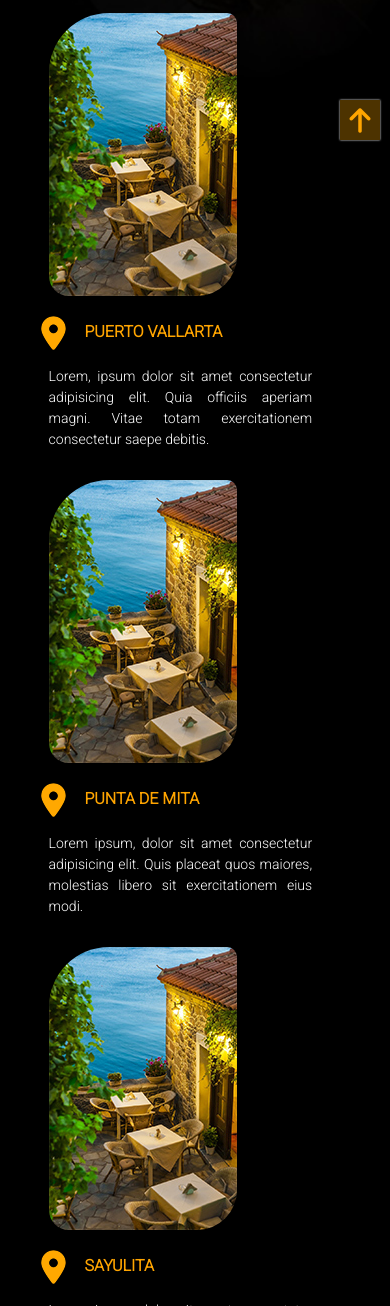
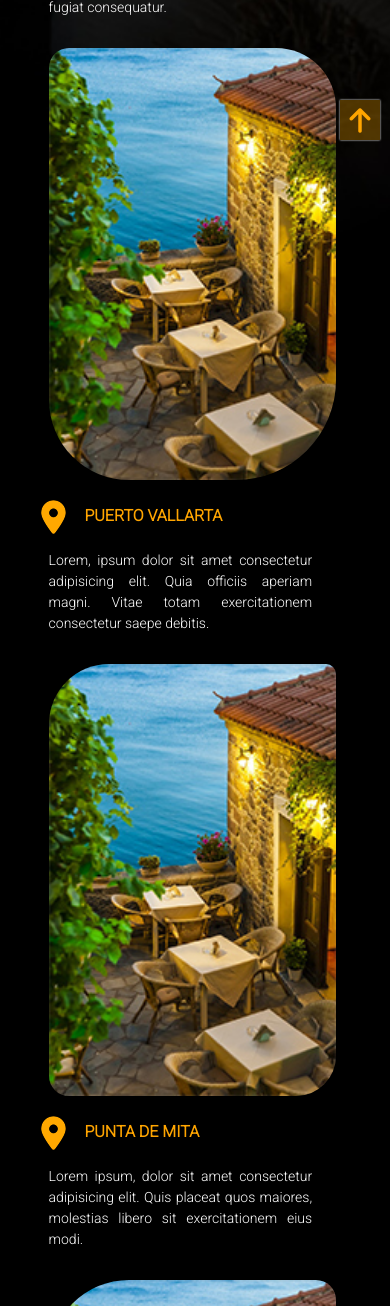
Before and after one commit to arkxdesign/PreEntrega3Cisneros, a plain HTML site: page pages/sucursales.html in a window 390 px wide. Shown: the part 694-2000 px from the top of the page. Drawn offline with nearby package versions, Linux system fonts and the light colour scheme; a web font is replaced by a local one.

Commit message:
Modificación de sucursales CSS Version Mobil

```diff
--- a/_sucursales.scss
+++ b/_sucursales.scss
@@ -73,7 +73,7 @@
     animation-name: efectoImgSucursales2;
     animation-iteration-count: infinite;
     animation-timing-function: ease-in;
-    animation-duration: 5s;
+    animation-duration: 4s;
     animation-direction: alternate;
 }
 
@@ -129,7 +129,7 @@
     animation-name: efectoImgSucursales4;
     animation-iteration-count: infinite;
     animation-timing-function: ease-in;
-    animation-duration: 5s;
+    animation-duration: 4s;
     animation-direction: alternate;
 }
 
@@ -209,7 +209,16 @@
         margin-top: 0px;
     }
     .imgSucursales{
-       width: 90%;
+       width: 98%;
+    }
+    .imgSucursales2{
+       width: 98%;
+    }
+    .imgSucursales3{
+       width: 98%;
+    }
+    .imgSucursales4{
+       width: 98%;
     }
     .suc p{
         width: 90%;
```
Also changed, not shown: style.css, 1 other file.
